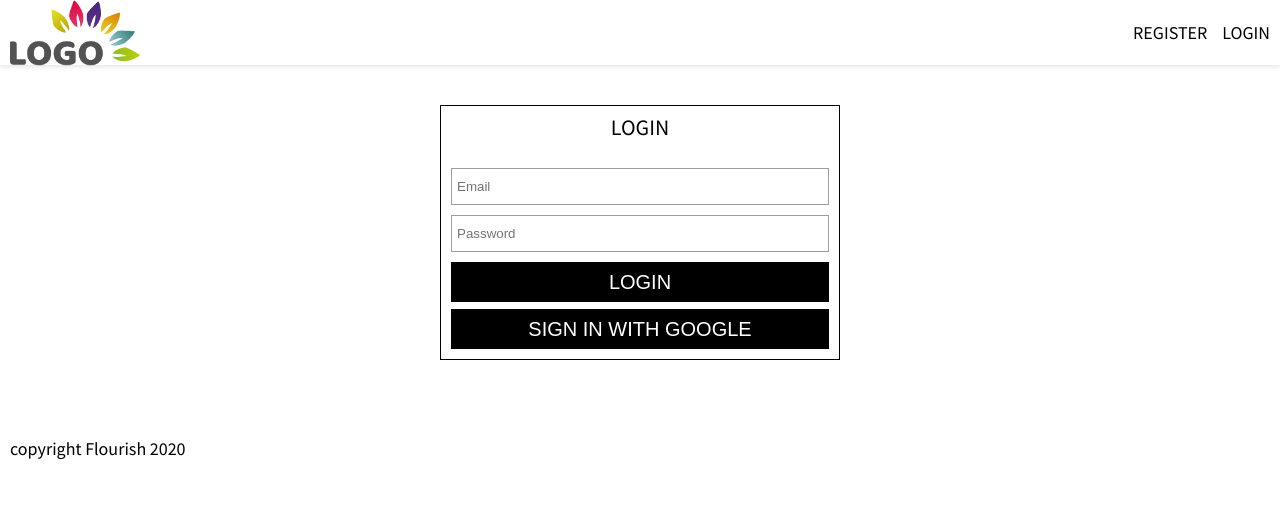
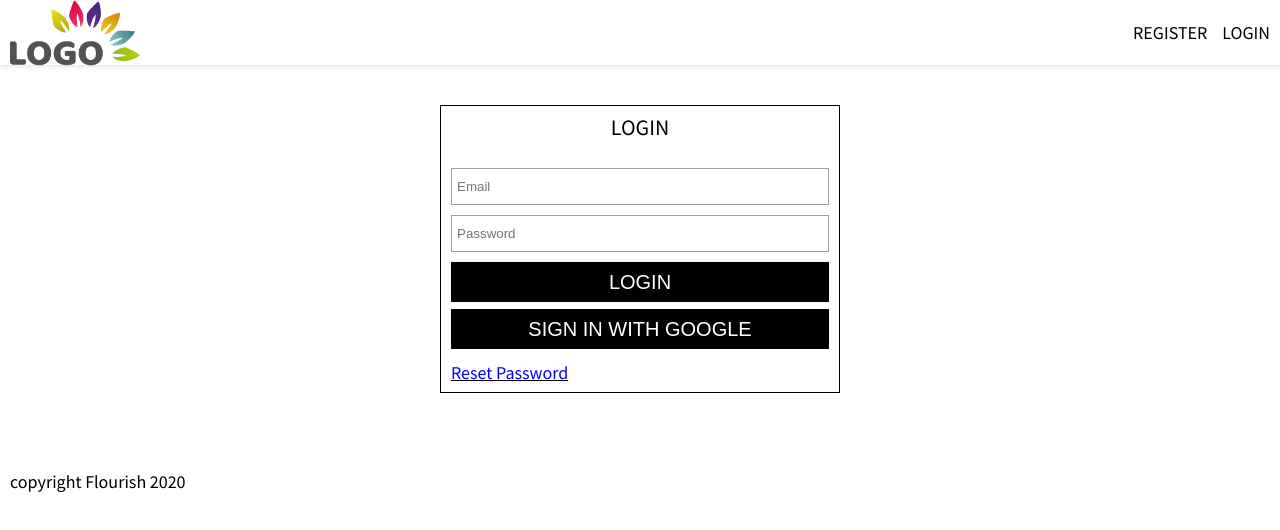
Before and after one commit to coryortega/ecommerce, a React (Create React App) app in the folder ecommerce/: page /login in a window 1280 px wide. Shown: the top 530 px of the page. Built offline with nearby package versions, Linux system fonts and the light colour scheme; no server answers.

Commit message:
reset password is working

```diff
--- a/ecommerce/src/components/SignIn/index.js
+++ b/ecommerce/src/components/SignIn/index.js
@@ -1,11 +1,11 @@
 import React, { Component } from 'react';
+import { Link } from 'react-router-dom';
 import Buttons from './../forms/Button'
 import { signInWithGoogle, auth } from './../../firebase/utils'
 import './styles.scss';
 
 import AuthWrapper from './../AuthWrapper';
 import FormInput from './../forms/FormInput';
-import Button from './../forms/Button';
 
 const initialState = {
     email: '',
@@ -86,6 +86,13 @@
                                 </Buttons>
                             </div>
                         </div>
+
+                        <div className='links'>
+                            <Link to='/recovery'>
+                                Reset Password
+                            </Link>
+                        </div>
+
                     </form>
                 </div>
             </AuthWrapper>
--- a/ecommerce/src/components/SignIn/styles.scss
+++ b/ecommerce/src/components/SignIn/styles.scss
@@ -2,3 +2,14 @@
 .socialSignin {
     margin: .7rem auto 0;
 }
+
+.links {
+    display: block;
+    width: 100%;
+    margin: 1.5rem auto 0;
+    text-decoration: underline;
+
+    a {
+        color: blue;
+    }
+}
```
